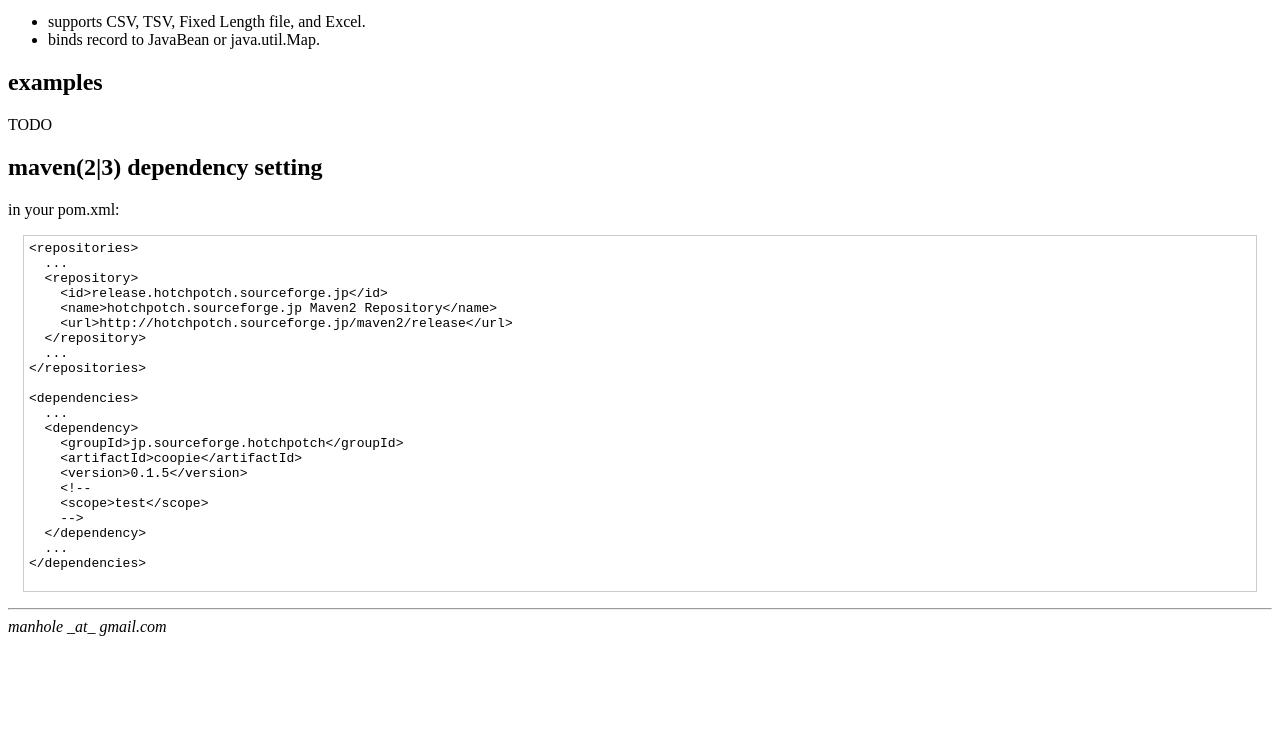
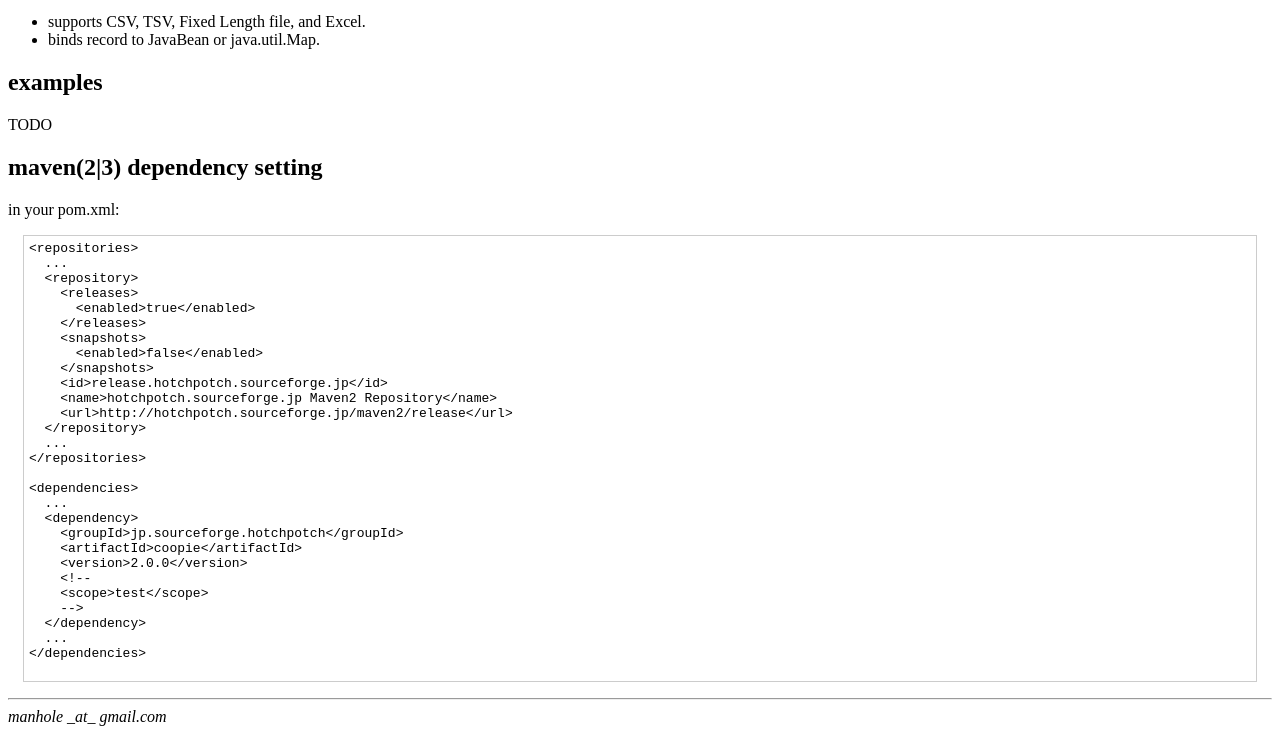
Before and after one commit to manhole/coopie-site, a plain HTML site: page coopie.html in a window 1280 px wide. Shown: the part 87-821 px from the top of the page. Before the commit the page ends 800 px from the top, so only its background shows below. Drawn offline with Linux system fonts and the light colour scheme.

Commit message:
releasesをenabledにし、snapshotはenabledでないようにしました。
git-svn-id: https://svn.sourceforge.jp/svnroot/hotchpotch/site@476 ac04e864-1e22-0410-bbb8-8cc9166c4c4a

```diff
--- a/coopie.html
+++ b/coopie.html
@@ -31,6 +31,12 @@ in your pom.xml:
 &lt;repositories&gt;
   ...
   &lt;repository&gt;
+    &lt;releases&gt;
+      &lt;enabled&gt;true&lt;/enabled&gt;
+    &lt;/releases&gt;
+    &lt;snapshots&gt;
+      &lt;enabled&gt;false&lt;/enabled&gt;
+    &lt;/snapshots&gt;
     &lt;id&gt;release.hotchpotch.sourceforge.jp&lt;/id&gt;
     &lt;name&gt;hotchpotch.sourceforge.jp Maven2 Repository&lt;/name&gt;
     &lt;url&gt;http://hotchpotch.sourceforge.jp/maven2/release&lt;/url&gt;
@@ -43,7 +49,7 @@ in your pom.xml:
   &lt;dependency&gt;
     &lt;groupId&gt;jp.sourceforge.hotchpotch&lt;/groupId&gt;
     &lt;artifactId&gt;coopie&lt;/artifactId&gt;
-    &lt;version&gt;0.1.5&lt;/version&gt;
+    &lt;version&gt;2.0.0&lt;/version&gt;
     &lt;!--
     &lt;scope&gt;test&lt;/scope&gt;
     --&gt;
```
